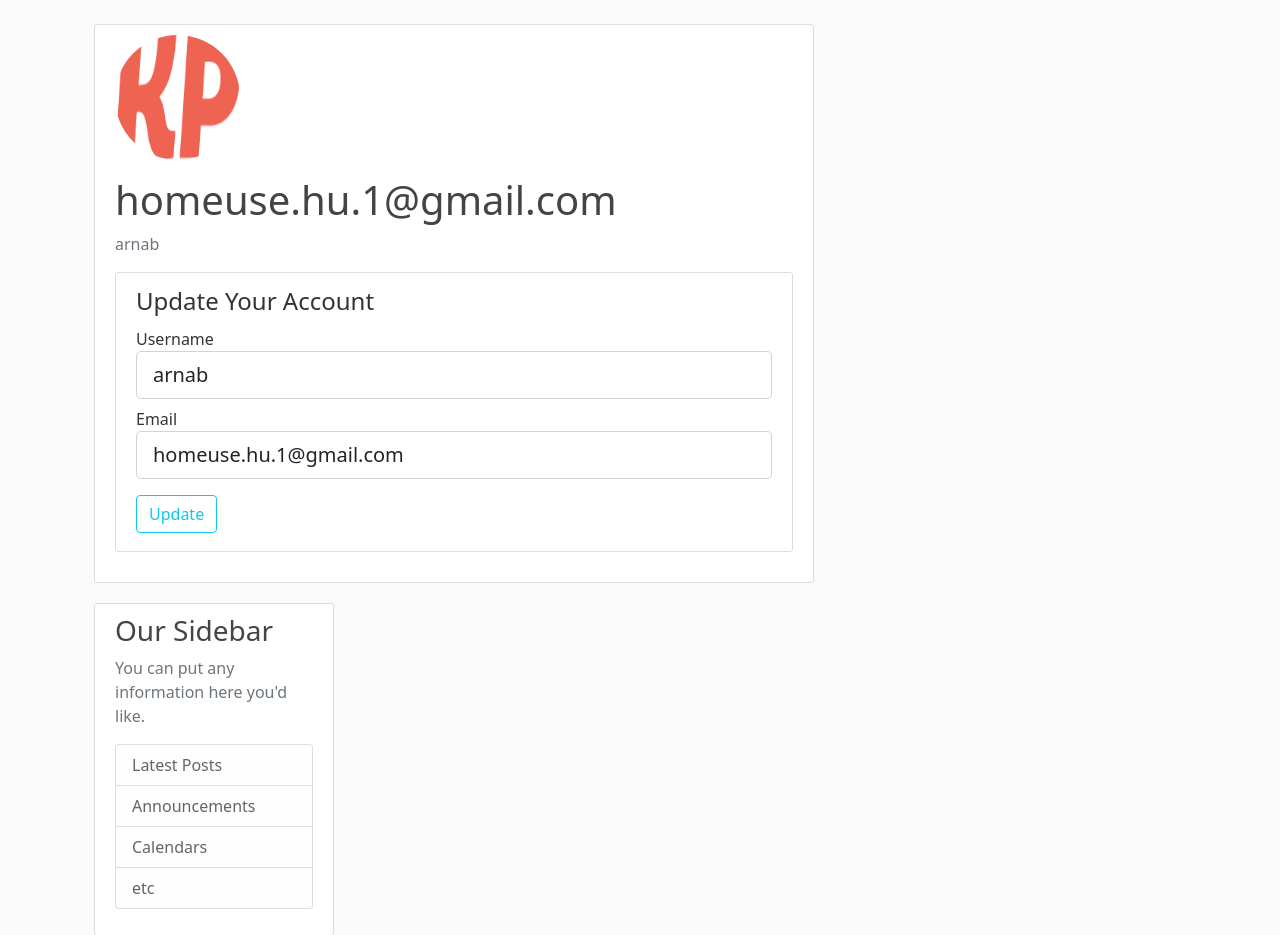
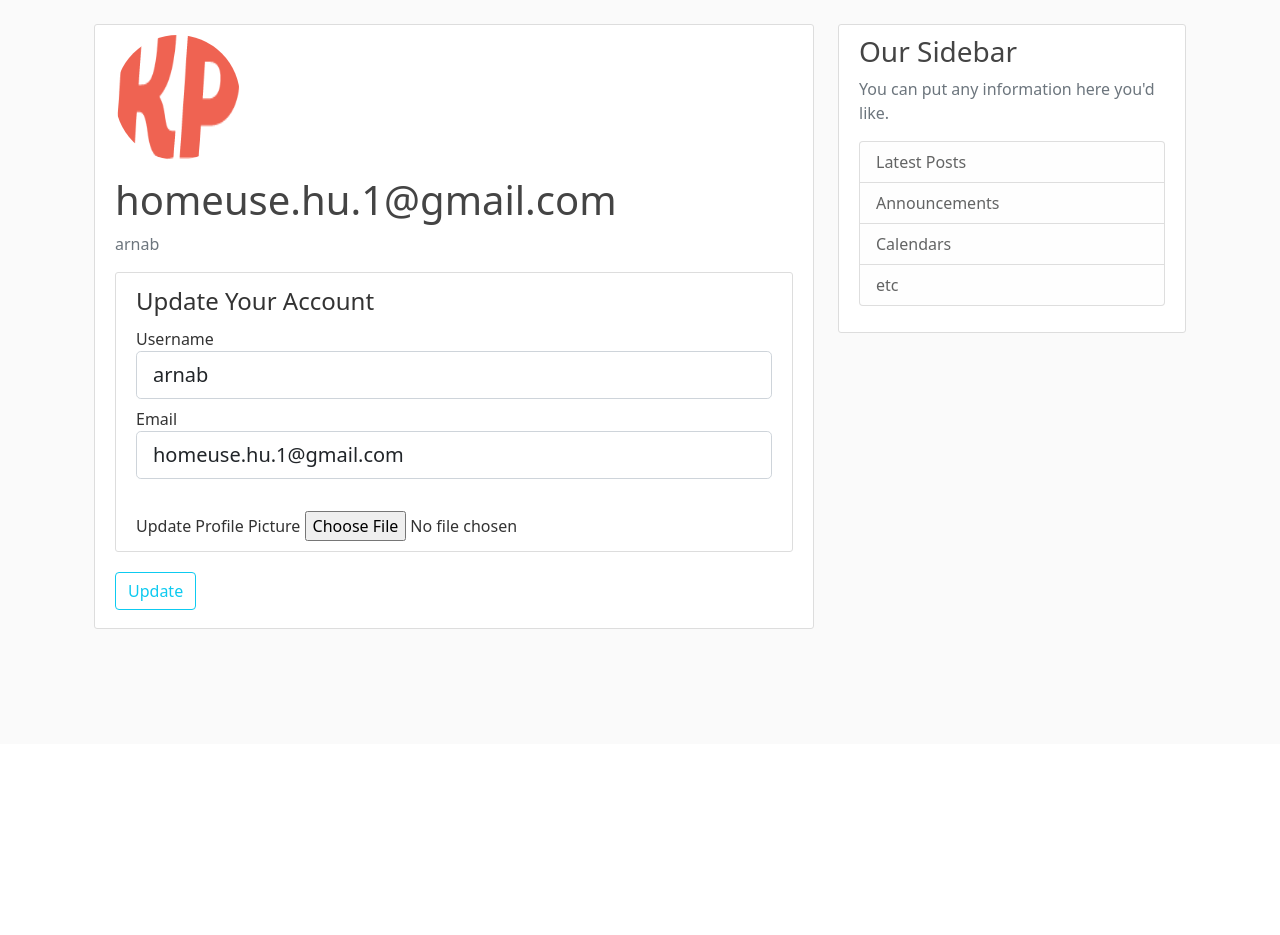
Before and after one commit to ArnabChatterjee20k/Flask---Advanced-Blog, a Flask app: page /account in a window 1280 px wide. Shown: the part 56-991 px from the top of the page. After the commit the page ends 685 px from the top, so only its background shows below. Run offline with Flask 2, Linux system fonts and the light colour scheme; a user stored in the database is signed in; some libraries are stand-ins or nearby versions.

Commit message:
added profile picture update mechanism

```diff
--- a/blog/forms.py
+++ b/blog/forms.py
@@ -1,4 +1,5 @@
 from flask_wtf import FlaskForm
+from flask_wtf.file import FileField , FileAllowed
 from flask_login import current_user
 from wtforms import StringField , PasswordField , SubmitField , BooleanField , ValidationError
 from wtforms.validators import DataRequired , Length , Email , EqualTo
@@ -41,6 +42,7 @@ class UpdateAccountForm(FlaskForm):
     """ For updating account """
     username = StringField("Username",validators=[DataRequired(),Length(min=2,max=20)]) # label and validation
     email = StringField("Email" ,validators=[DataRequired(),Email()])
+    picture = FileField("Update Profile Picture",validators=[FileAllowed(["jpg","png"])])
     submit = SubmitField("Update")
 
     def validate_username(self,username):
--- a/blog/routes.py
+++ b/blog/routes.py
@@ -1,3 +1,4 @@
+import secrets , os
 from flask import flash, redirect , render_template , url_for , request
 from blog import app , db , bcrypt
 # as forms and models are a part of the blog package now
@@ -92,11 +93,31 @@ def logout():
     logout_user()
     return redirect(url_for("login"))
 
+
+def save_picture(form_picture):
+    """ For saving the picture into the file and randomising the name of the picture data """
+    random_hex= secrets.token_hex(8)
+    """
+        splitting the filename using os module to get the file extension
+        then join it with root path of our app using app.root_path and os.path.join
+    """
+    _ , f_ext = os.path.splitext(form_picture.filename)
+    picture_fn = random_hex + f_ext # new randomised name of the picture
+    picture_path = os.path.join(app.root_path , "static/" , picture_fn) # getting the full path
+    form_picture.save(picture_path) # saving our picture
+
+    return picture_fn
+
 @app.route("/account",methods=['GET',"POST"])
 @login_required
 def account():
     form = UpdateAccountForm()
     if form.validate_on_submit():
+        if form.picture.data:
+            # if picture file present then update the file.
+            picture_file = save_picture(form.picture.data)
+            current_user.image_file = picture_file
+            db.session.commit()
         current_user.username = form.username.data
         current_user.email = form.email.data
         db.session.commit()
--- a/blog/templates/account.html
+++ b/blog/templates/account.html
@@ -10,7 +10,7 @@
     </div>
     <!-- FORM HERE -->
     <div class="content-section">
-        <form method="post">
+        <form method="post" enctype="multipart/form-data"> <!-- enctype for proper file data and proper catching errors -->
             {{
             form.hidden_tag()
             }}
@@ -47,8 +47,20 @@
                     <!-- html classes for field -->
                     {% endif %}
                 </div>
+                <!-- for updating profile picture -->
+                <br class="form-group my-2">
+                    {{form.picture.label(class="form-control-label ") }}
+                    {{form.picture(class="form-control-file") }}
+                    <br>
+                    <!-- catching errors -->
+                    {% if form.picture.errors %}
+                            {% for error in form.picture.errors %}
+                                <span class="text-danger">{{ error }}</span></br>
+                            {% endfor %}
+                    {% else %}
 
-
+                    {% endif %}
+                </div>
             </fieldset>
             <div class="form-group my-2">
                 {{ form.submit(class="btn btn-outline-info") }}
```
Also changed, not shown: blog/site.db, blog/static/8d741dcc8af81b1c.png (added), blog/static/c6a8078689ed55f5.png (added). Lines whose indentation alone changed are shown as unchanged.
